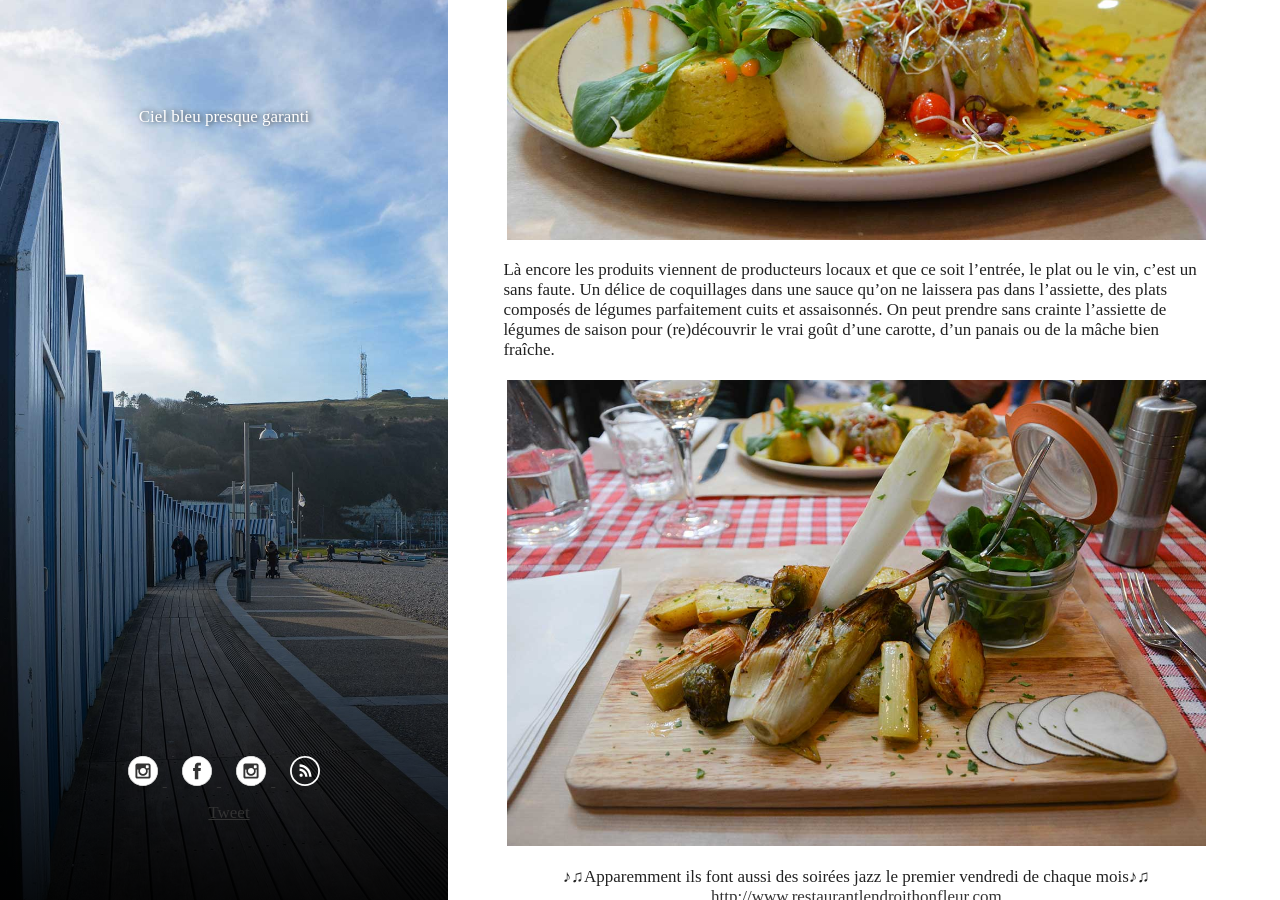
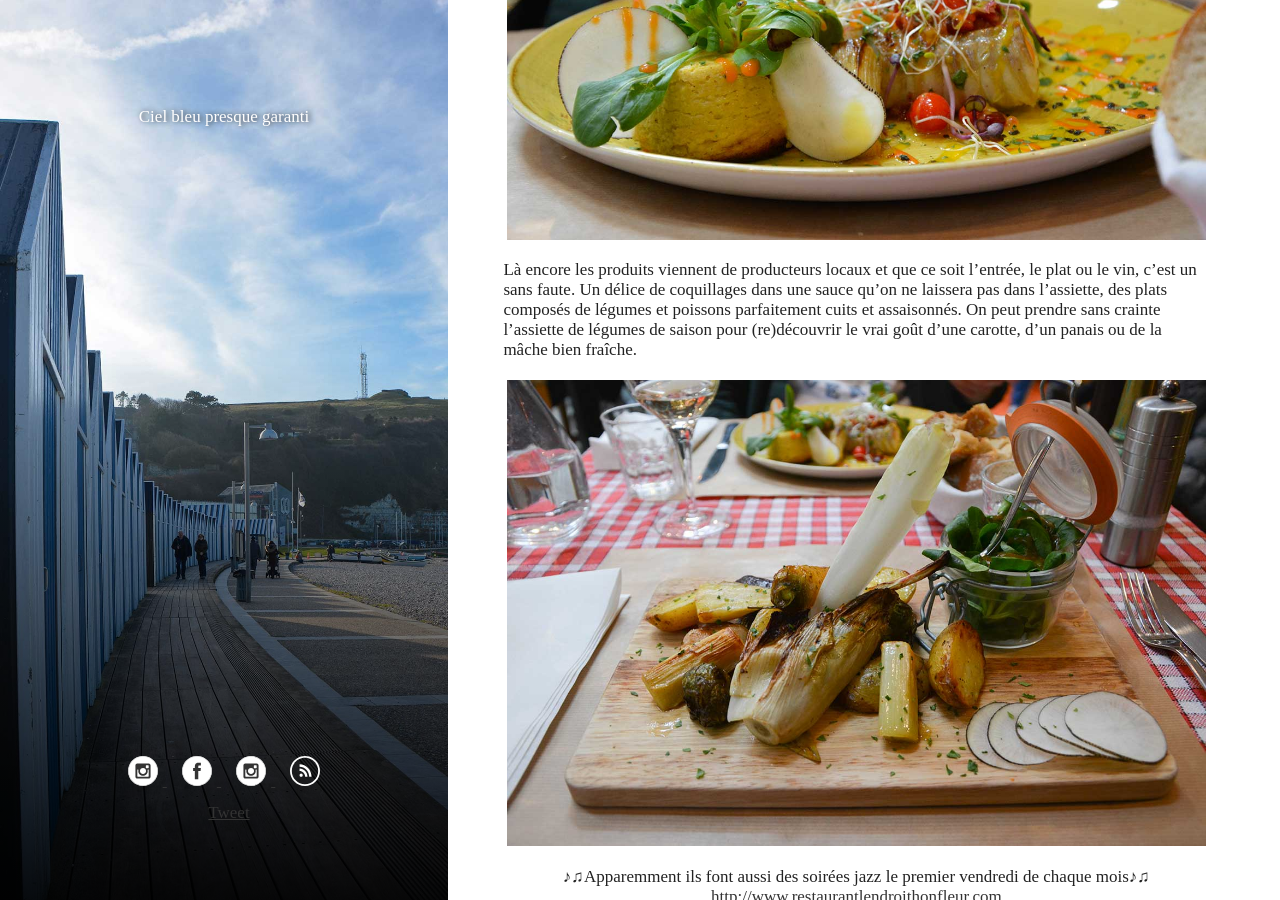
Before and after one commit to FlorentD/cairatuverras.github.io, a Jekyll site: the page built from _posts/2017-03-12-week-end-normandie-2.md, in a window 1280 px wide and 900 px high, scrolled down 7820 px. Built offline with Jekyll 4.4.1, drawn with Linux system fonts in a browser that asks for light colours; comment, search, counter and statistics services are not loaded; some of the changed text lies outside the part shown.

Commit message:
Update 2017-03-12-week-end-normandie-2.md

```diff
--- a/_posts/2017-03-12-week-end-normandie-2.md
+++ b/_posts/2017-03-12-week-end-normandie-2.md
@@ -59,7 +59,7 @@ On vous allume une jolie chandelle. On est prévenu qu’il faudra être un peu
 
 [![railroad]({{ site.images }}/normandie_2/platendroit.jpg)]({{ site.images }}/normandie_2/platendroit.jpg)
 
-Là encore les produits viennent de producteurs locaux et que ce soit l’entrée, le plat ou le vin, c’est un sans faute. Un délice de coquillages dans une sauce qu’on ne laissera pas dans l’assiette, des plats composés de légumes parfaitement cuits et assaisonnés. On peut prendre sans crainte l’assiette de légumes de saison pour (re)découvrir le vrai goût d’une carotte, d’un panais ou de la mâche bien fraîche.
+Là encore les produits viennent de producteurs locaux et que ce soit l’entrée, le plat ou le vin, c’est un sans faute. Un délice de coquillages dans une sauce qu’on ne laissera pas dans l’assiette, des plats composés de légumes et poissons parfaitement cuits et assaisonnés. On peut prendre sans crainte l’assiette de légumes de saison pour (re)découvrir le vrai goût d’une carotte, d’un panais ou de la mâche bien fraîche.
 
 [![railroad]({{ site.images }}/normandie_2/legumes.jpg)]({{ site.images }}/normandie_2/legumes.jpg)
 
```
Also changed, not shown: other parts of _posts/2017-03-12-week-end-normandie-2.md (+2 -2 lines).
